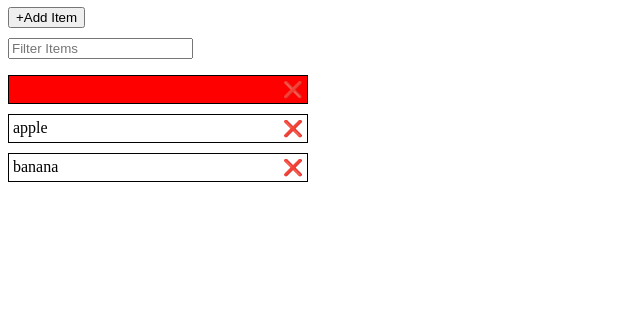
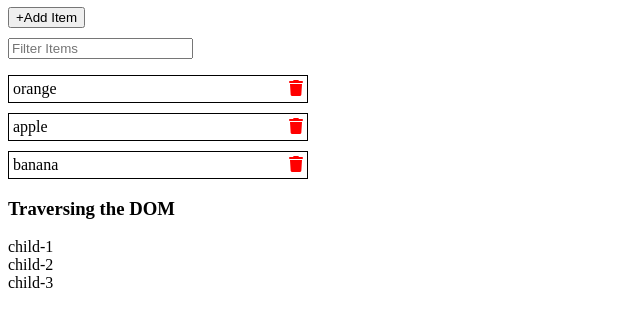
Before and after one commit to SM-junior/Js_short_notes, a plain HTML site: page index.html in a window 1280 px wide. Shown: the part 112-438 px from the top of the page, without its empty margins (0-640 px from the left). Drawn offline with Linux system fonts and the light colour scheme.

Commit message:
traversing the DOM

```diff
--- a/index.html
+++ b/index.html
@@ -6,6 +6,7 @@
    <meta http-equiv="X-UA-Compatible" content="IE=edge">
    <meta name="viewport" content="width=device-width, initial-scale=1.0">
    <title>Document</title>
+   <script src="https://kit.fontawesome.com/542efec3c5.js" crossorigin="anonymous"></script>
 </head>
 
 <body>
@@ -23,21 +24,31 @@
       </div>
       <div id="list">
          <ul style="list-style-type: none; padding-left: 0;">
-            <li
+            <li class="items"
+               style="padding: 4px; margin-top: 10px; border:1px solid black; display: flex; justify-content: space-between">
+               orange
+               <i class="fa-solid fa-trash" style="color:red"></i>
+            </li>
+            <li class="items"
                style="padding: 4px; margin-top: 10px; border:1px solid black; display: flex; justify-content: space-between;;">
-               <span>orange</span>❌
+               apple
+               <i class="fa-solid fa-trash" style="color:red"></i>
             </li>
-            <li
+            <li class="items"
                style="padding: 4px; margin-top: 10px; border:1px solid black; display: flex; justify-content: space-between;;">
-               <span>apple</span><span>❌</span>
-            </li>
-            <li
-               style="padding: 4px; margin-top: 10px; border:1px solid black; display: flex; justify-content: space-between;;">
-               <span>banana</span><span>❌</span>
+               banana
+               <i class="fa-solid fa-trash" style="color:red"></i>
             </li>
          </ul>
       </div>
+      <h3>Traversing the DOM</h3>
+      <div class="parent">
+         <div class="child">child-1</div>
+         <div class="child">child-2</div>
+         <div class="child">child-3</div>
+      </div>
    </div>
+
 
 
    <script src="index.js"></script>
--- a/index.js
+++ b/index.js
@@ -899,7 +899,37 @@ const title = document.querySelector('h1')
 // console.log(document.querySelector('li:nth-child(1)').innerText) = orange;
 // console.log(document.querySelector('li:nth-child(3)').innerText)=banana;
 // document.querySelector('li:nth-child(2)').innerText = 'graps'
-document.querySelector('ul').querySelector('li').style.color = 'blue';
-//or
-document.querySelector('ul li:nth-child(1)').style.color = 'red'
-document.querySelector('ul li:nth-child(1)').style.backgroundColor = 'red'
+// document.querySelector('ul').querySelector('li').style.color = 'blue';
+// //or
+// document.querySelector('ul li:nth-child(1)').style.color = 'red'
+// document.querySelector('ul li:nth-child(1)').style.backgroundColor = 'red'
+
+
+//querySelectorAll().................
+const AllItems = document.querySelectorAll('.items');
+// console.log(AllItems)=NodeList(3) [li.items, li.items, li.items]
+
+const AllItem2 = document.getElementsByClassName('items');
+// console.log(AllItem2)=HTMLCollection(3) [li.items, li.items, li.items]
+
+// const kk = 10;
+// function add() {
+//     console.log(kk);
+// }
+// console.log(add());
+
+const parent = document.querySelector('.parent');
+// console.log(parent.children)=HTMLCollection(3) [div.child, div.child, div.child]
+// console.log(parent.children[1].innerText)=child-2
+// console.log(parent.children[1].className)=child
+// console.log(parent.children[1].nodeName)=DIV
+
+// console.log(parent.firstElementChild.innerText)=child-1
+// console.log(parent.lastElementChild.innerText)=child-3
+// const child = document.querySelector('.child')
+// child.parentElement.style.padding = '10px'
+// child.parentElement.style.border = '2px solid red'
+
+const secondChild = document.querySelector('.child:nth-child(2)');
+// console.log(secondChild.nextElementSibling.innerText)=child-3
+// console.log(secondChild.previousElementSibling.innerText)=child-1
```
